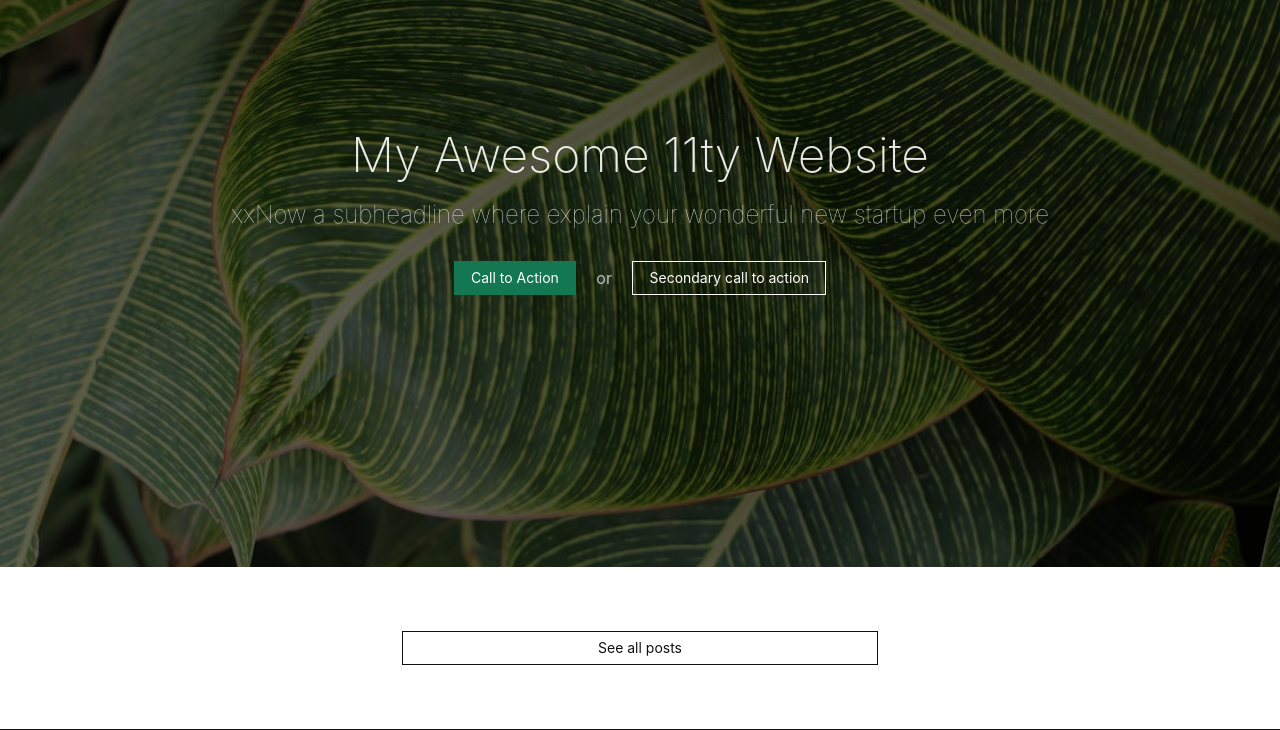
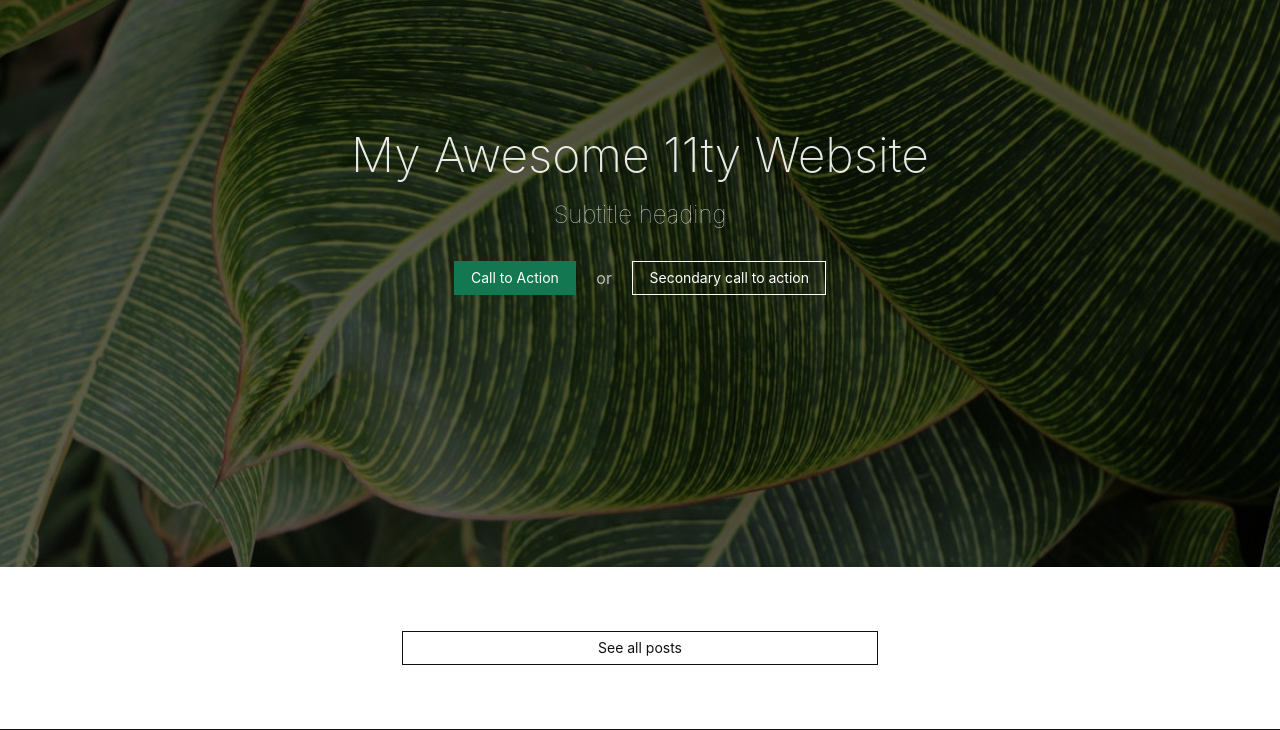
Before and after one commit to asteriskdigital/gs-eleventy, an Eleventy site: page index.html in a window 1280 px wide. Shown: the part 70-800 px from the top of the page. Built offline with nearby package versions, Linux system fonts and the light colour scheme; Eleventy itself is replaced by a stand-in of ours; files that its build step writes are made by us from their sources.

Commit message:
fix subtitle heading

```diff
--- a/_includes/partials/_header.njk
+++ b/_includes/partials/_header.njk
@@ -5,7 +5,7 @@
 
         <div class="tc-l mt4 mt5-m mt6-l ph3">
             <h1 class="f2 f1-l fw2 white-90 mb0 lh-title">{{site.title}} </h1>
-            <h2 class="fw1 f3 white-80 mt3 mb4">xxNow a subheadline where explain your wonderful new startup even more</h2>
+            <h2 class="fw1 f3 white-80 mt3 mb4">Subtitle heading</h2>
             <a class="f6 no-underline grow dib v-mid bg-dark-green white ba b--dark-green ph3 pv2 mb3" href="/">Call to Action</a>
             <span class="dib v-mid ph3 white-70 mb3">or</span>
             <a class="f6 no-underline grow dib v-mid white ba b--white ph3 pv2 mb3" href="">Secondary call to action</a>
```
